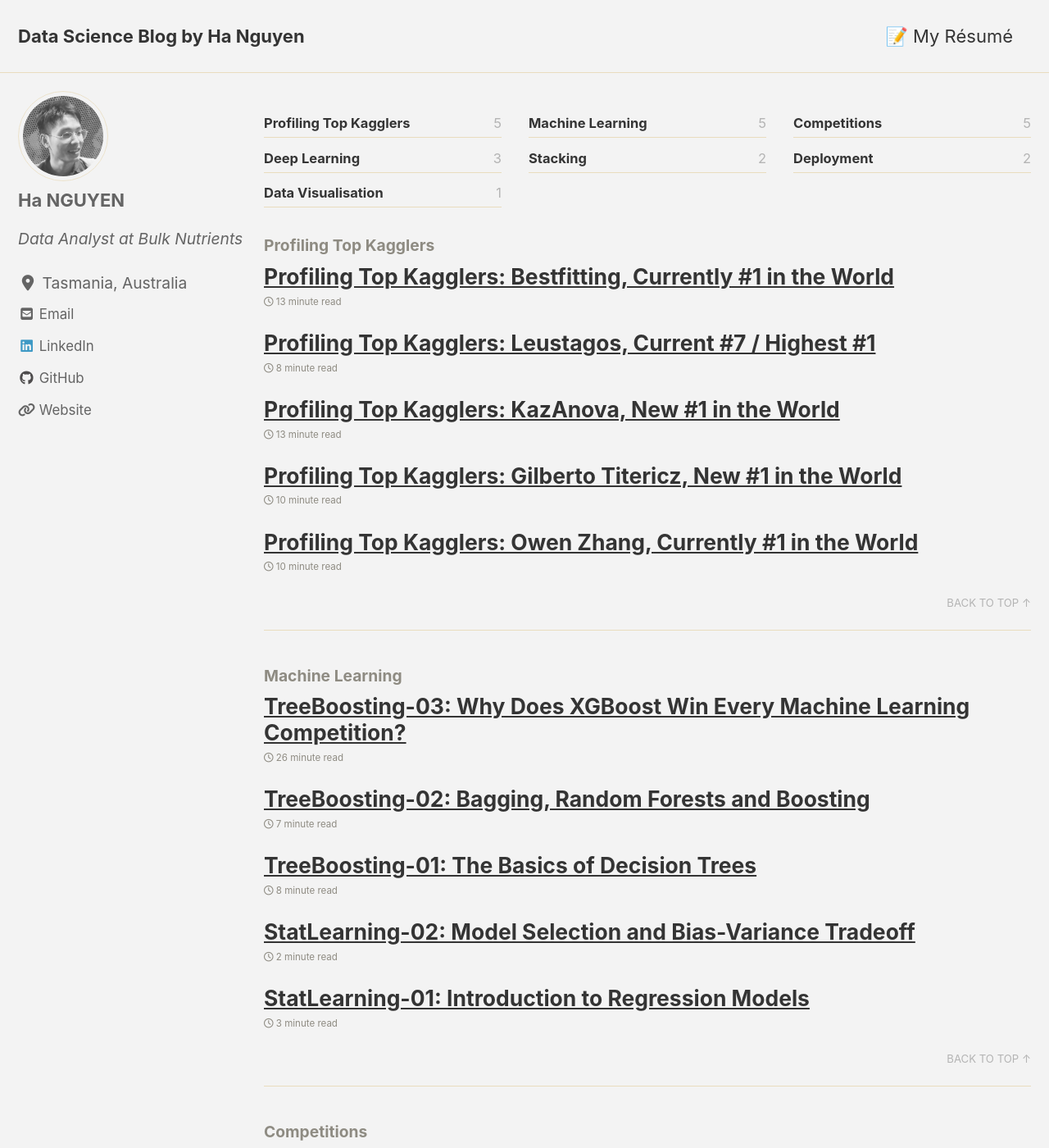
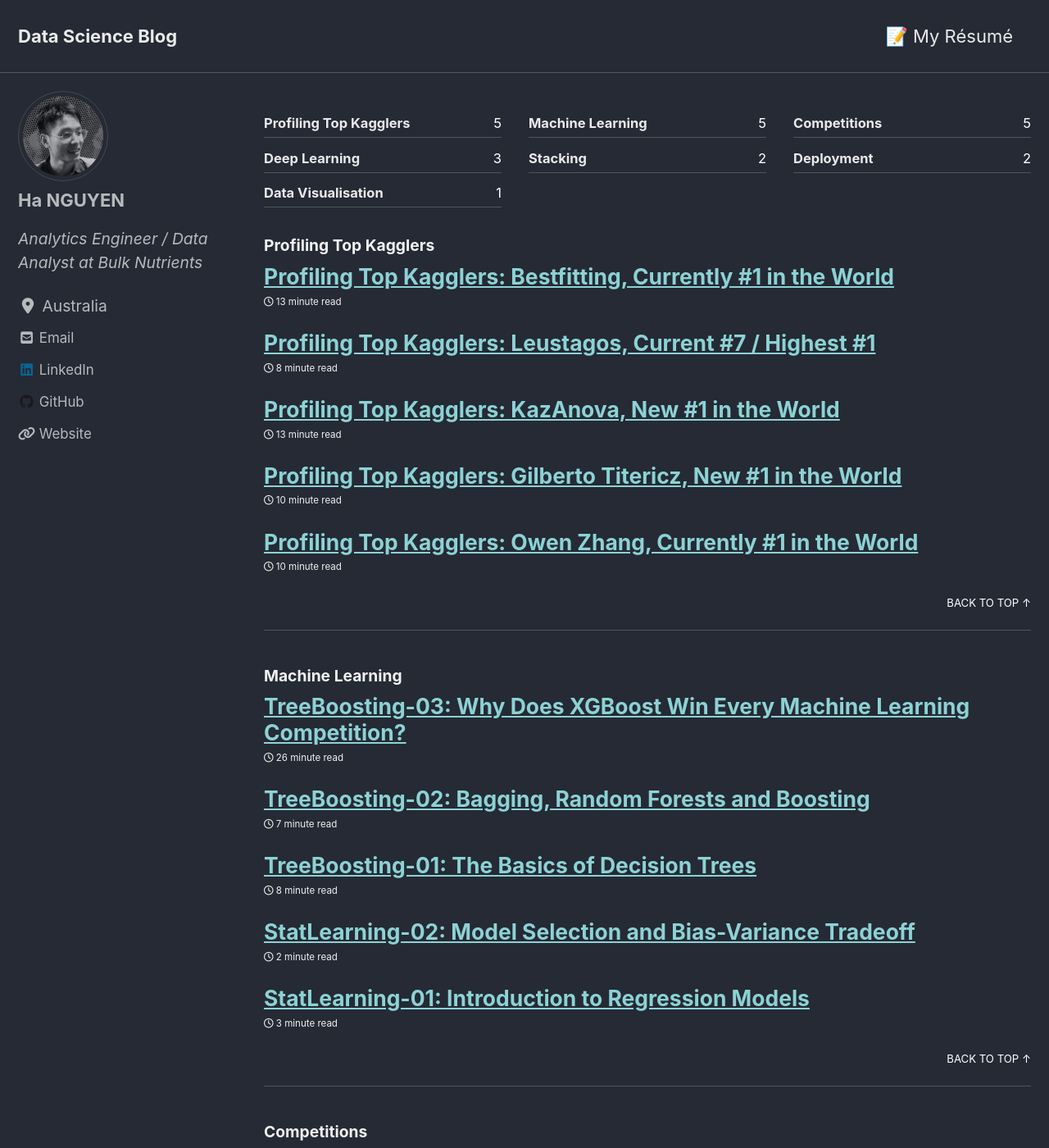
Before and after one commit to datasciblog/datasciblog.github.io, a Jekyll site: the page built from index.html, in a window 1280 px wide and 1400 px high. Shown: the whole window at 82% size. Built offline with Jekyll 4.4.1, drawn with Linux system fonts in a browser that asks for light colours; cached includes are drawn as plain includes; nearby versions of some CDN libraries; the list of posts is cut into pages by our own code.

Commit message:
Update _config.yml

```diff
--- a/_config.yml
+++ b/_config.yml
@@ -12,13 +12,13 @@
 
 # theme                  : "minimal-mistakes-jekyll"
 # remote_theme           : "mmistakes/minimal-mistakes"
-minimal_mistakes_skin: 'dirt' # "default", "air", "aqua", "contrast", "dark", "dirt", "neon", "mint", "plum", "sunrise"
+minimal_mistakes_skin: 'dark' # "default", "air", "aqua", "contrast", "dark", "dirt", "neon", "mint", "plum", "sunrise"
 header:
   image: '/assets/images/thumbnail_0.png'
 
 # Site Settings
 locale: 'en-US'
-title: 'Data Science Blog by Ha Nguyen'
+title: 'Data Science Blog'
 title_separator: '-'
 subtitle: # "Ancora imparo"
 name: 'Ha NGUYEN'
@@ -110,8 +110,8 @@ analytics:
 author:
   name: 'Ha NGUYEN'
   avatar: '/assets/images/ava.jpg' # path of avatar image, e.g. "/assets/images/bio-photo.jpg"
-  bio: 'Data Analyst at Bulk Nutrients'
-  location: 'Tasmania, Australia'
+  bio: 'Analytics Engineer / Data Analyst at Bulk Nutrients'
+  location: 'Australia'
   email: #"trungha.ngx@gmail.com"
   links:
     - label: 'Email'
```
